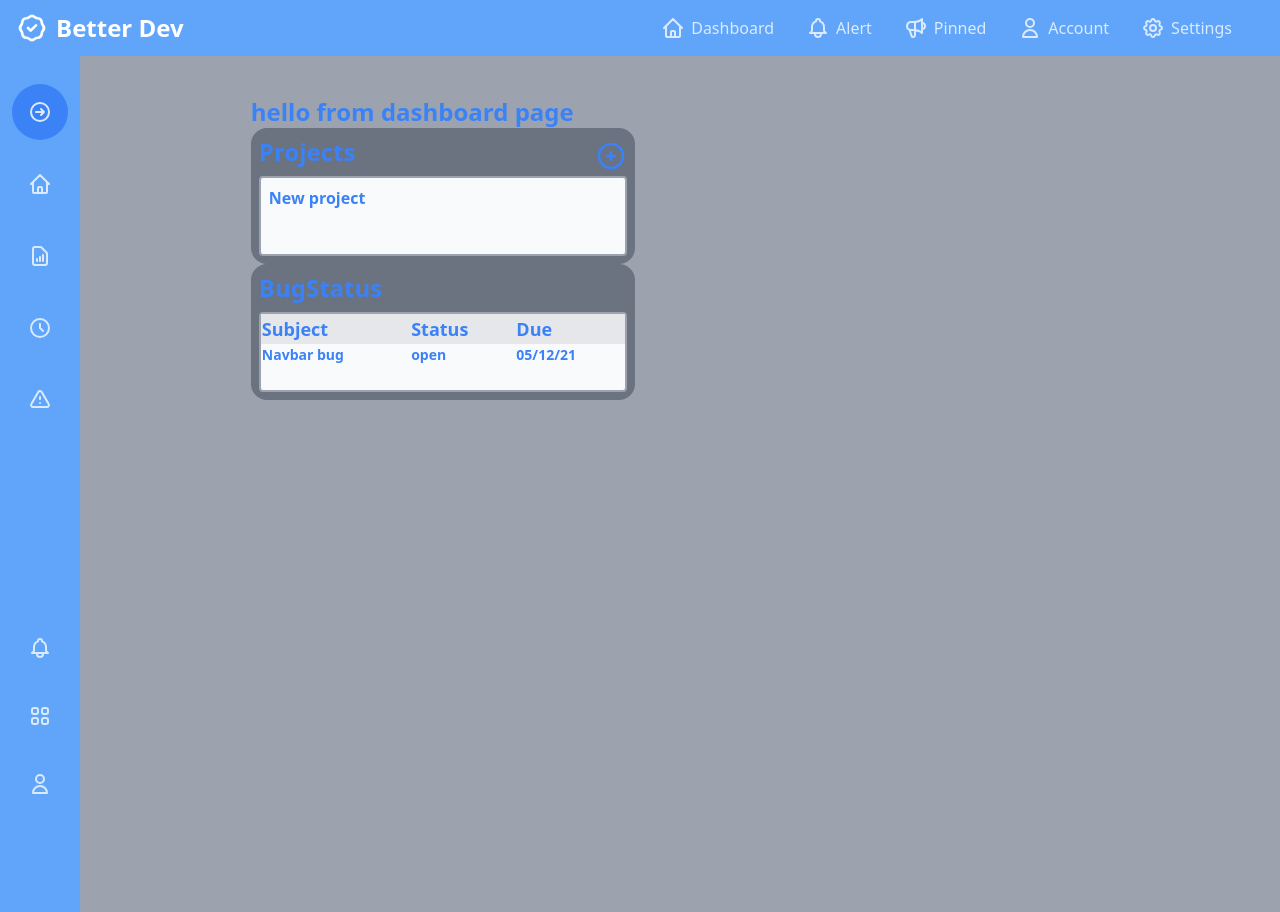
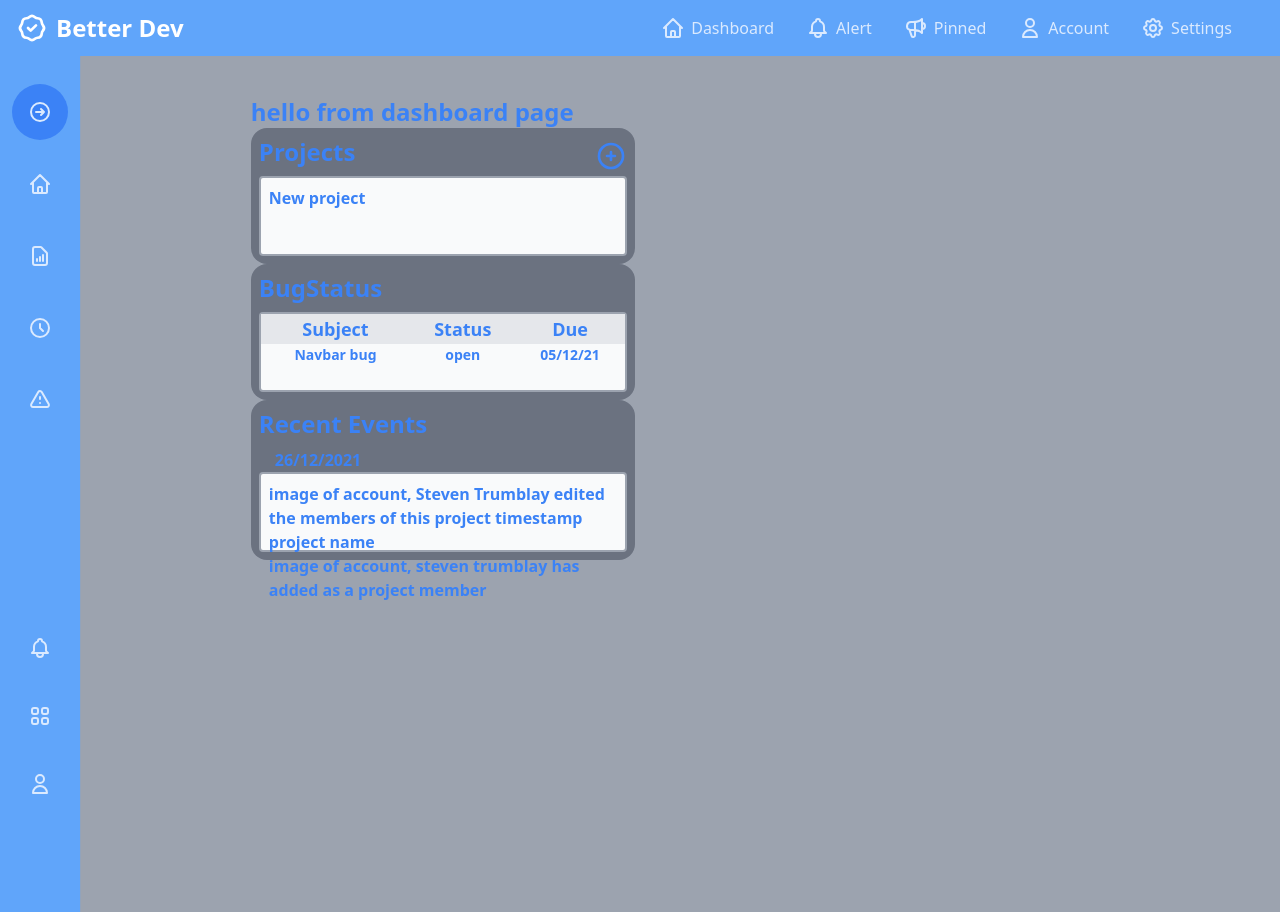
Before and after one commit to kaodik/BugTracker, a React app: page / in a window 1280 px wide. Built offline with nearby package versions, Linux system fonts and the light colour scheme; the HTML template or start-up script is replaced by a standard one.

Commit message:
Added and designed prototype components

```diff
--- a/src/components/BugStatus.tsx
+++ b/src/components/BugStatus.tsx
@@ -6,9 +6,9 @@ export default function BugStatus() {
       <div className="flex flex-row justify-between">
         <h2 className="text-lx pb-2">BugStatus</h2>
       </div>
-      <div className="border-2 rounded border-gray-400 bg-gray-50 h-20">
+      <div className="border-2 rounded border-gray-400 bg-gray-50 h-20 text-center">
         <table className="w-full">
-          <thead className="text-lg text-left bg-gray-200">
+          <thead className="text-lg bg-gray-200 p-40">
             <th>
               <button>Subject</button>
             </th>
--- /dev/null
+++ b/src/components/RecentEvents.tsx
@@ -0,0 +1,28 @@
+import React from "react";
+
+export default function RecentEvents() {
+  let currentDate = new Date();
+  let cDay = currentDate.getDate();
+  let cMonth = currentDate.getMonth() + 1;
+  let cYear = currentDate.getFullYear();
+  let lastEvent = cDay + "/" + cMonth + "/" + cYear;
+  return (
+    <div className="w-96 text-blue-500 rounded-2xl bg-gray-500 p-2">
+      <h2 className="text-lx pb-2">Recent Events</h2>
+      <div>
+        <div>
+          <h3 className="text-base pl-4"> {lastEvent}</h3>
+        </div>
+
+        <div className="border-2 rounded border-gray-400 bg-gray-50 h-20 text-base p-2">
+          <p>
+            image of account, Steven Trumblay edited the members of this project
+            timestamp
+          </p>
+          <p>project name</p>
+          <p>image of account, steven trumblay has added as a project member</p>
+        </div>
+      </div>
+    </div>
+  );
+}
--- a/src/pages/Dashboard.tsx
+++ b/src/pages/Dashboard.tsx
@@ -1,12 +1,14 @@
 import React from "react";
 import Projects from "../components/Projects";
 import BugStatus from "../components/BugStatus";
+import RecentEvents from "../components/RecentEvents";
 export default function Dashboard() {
   return (
     <div>
       <h1 className="text-blue-500">hello from dashboard page</h1>
       <Projects />
       <BugStatus />
+      <RecentEvents />
     </div>
   );
 }
```
